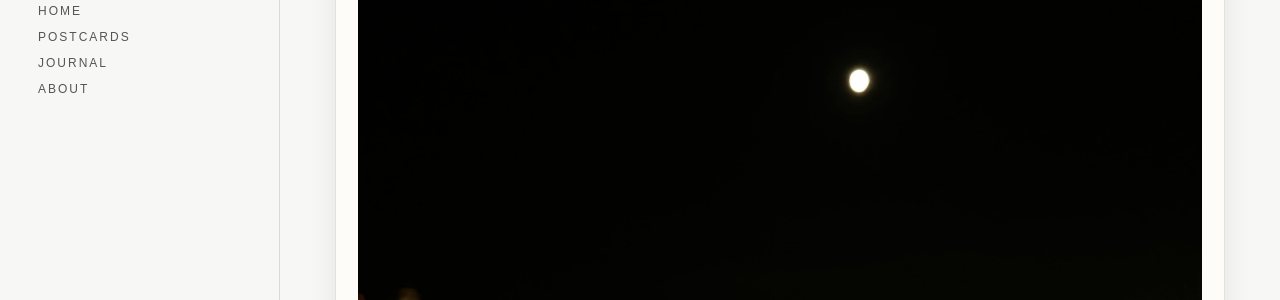
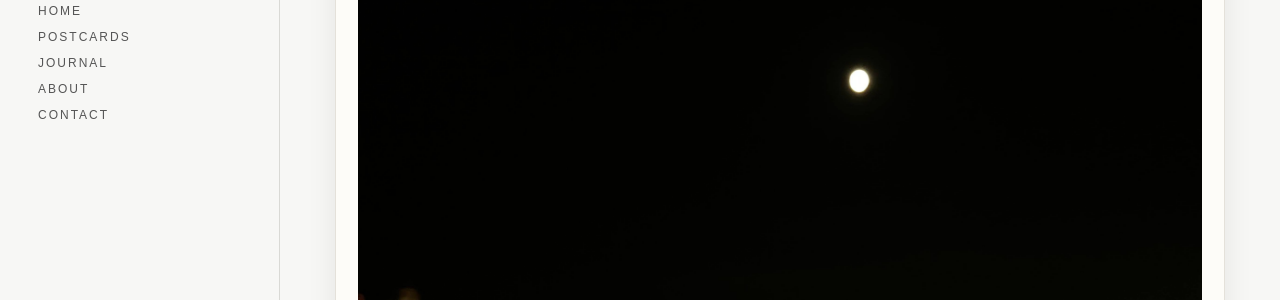
Before and after one commit to artep-wandering/artep-wandering.github.io, a Jekyll site: the page built from _posts/2026-08-23-postcard-002.md, in a window 1280 px wide. Shown: the part 193-493 px from the top of the page. Built offline with Jekyll 4.4.1, drawn with Linux system fonts in a browser that asks for light colours.

Commit message:
layout_postcard_v0.0.4
Replaced sidebar HTML with an include statement for better maintainability.

```diff
--- a/_layouts/postcard.html
+++ b/_layouts/postcard.html
@@ -141,7 +141,7 @@
     }
 
     .text {
-      font-family: "Noto Serif TC", serif;
+      font-family: "LXGW WenKai TC", serif;
       font-size: 16px;
       line-height: 2.15;
       color: #444;
@@ -231,30 +231,7 @@
 <body>
 
 <div class="page">
-
-  <aside class="sidebar">
-
-    <div class="brand">
-      <div class="brand-title">浪遊</div>
-      <div class="brand-author">Arte:p</div>
-    </div>
-
-    <nav class="menu">
-      <a href="/">HOME</a>
-      <a href="/postcards/">POSTCARDS</a>
-      <a href="/journal/">JOURNAL</a>
-      <a href="/about/">ABOUT</a>
-    </nav>
-
-    <div class="sidebar-bottom">
-      Photography<br>
-      Travel<br>
-      Words<br><br>
-      © 2026 Arte:p
-    </div>
-
-  </aside>
-
+  {% include sidebar.html %}
   <main class="content">
 
     <article class="article">
```
